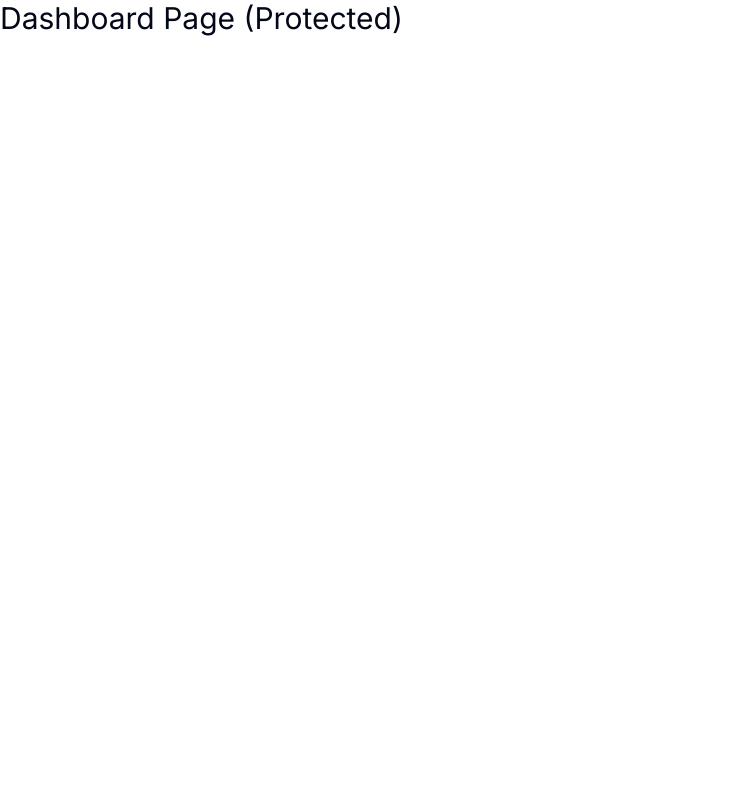
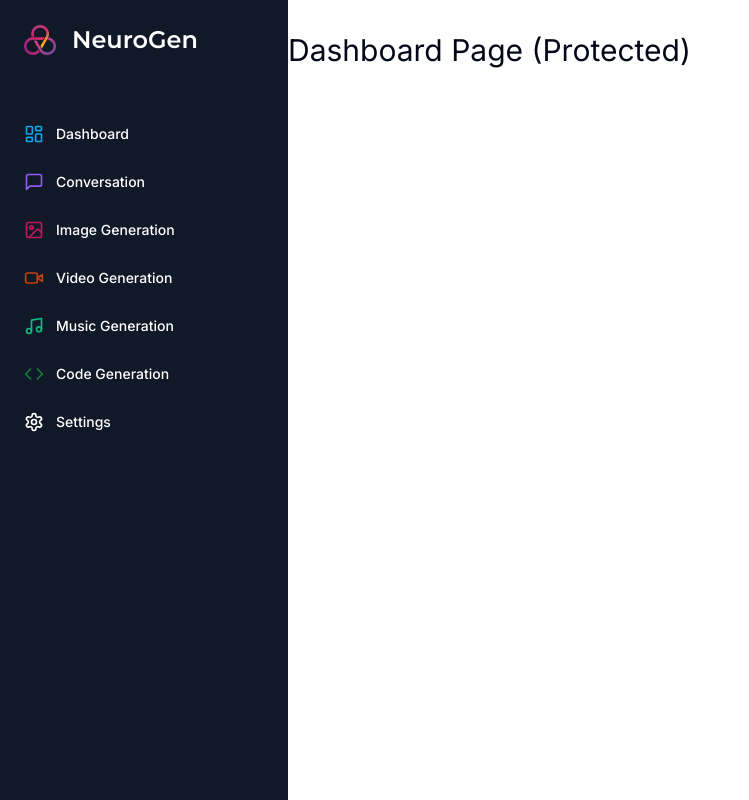
Before and after one commit to imvinojanv/NeuroGen-AI, a Next.js app: page /dashboard in a window 1280 px wide. Shown: the whole page, without its empty margins (0-749 px from the left). Built offline with nearby package versions, Linux system fonts and the light colour scheme.

Commit message:
Sidebar done 📱✅

```diff
--- a/app/(dashboard)/(routes)/dashboard/page.tsx
+++ b/app/(dashboard)/(routes)/dashboard/page.tsx
@@ -1,11 +1,9 @@
-import { Button } from "@/components/ui/button";
-import { UserButton } from '@clerk/nextjs';
+
 
 const DashboardPage = () => {
   return (
     <>
       <h1 className="text-3xl">Dashboard Page (Protected)</h1>
-      <UserButton afterSignOutUrl="/" />
     </>
   )
 }
--- /dev/null
+++ b/app/(dashboard)/layout.tsx
@@ -0,0 +1,22 @@
+import Navbar from "@/components/Navbar";
+import Sidebar from "@/components/Sidebar";
+
+const DashboardLayout = ({
+    children
+} : {
+    children: React.ReactNode;
+}) => {
+  return (
+    <div className="h-full relative">
+      <div className="hidden h-full md:flex md:w-72 md:flex-col md:fixed md:inset-y-0 z-[80] bg-gray-900">
+        <Sidebar />
+      </div>
+      <main className="md:pl-72">
+        <Navbar />
+        {children}
+      </main>
+    </div>
+  );
+}
+
+export default DashboardLayout
--- /dev/null
+++ b/components/Navbar.tsx
@@ -0,0 +1,16 @@
+import { UserButton } from "@clerk/nextjs";
+
+import MobileSidebar from "@/components/mobile-sidebar";
+
+const Navbar = () => {
+  return (
+    <div className="flex items-center p-4">
+        <MobileSidebar />
+        <div className="flex w-full justify-end">
+            <UserButton afterSignOutUrl="/" />
+        </div>
+    </div>
+  )
+}
+
+export default Navbar
--- /dev/null
+++ b/components/Sidebar.tsx
@@ -0,0 +1,103 @@
+"use client";
+
+import Image from 'next/image';
+import Link from 'next/link';
+import React from 'react';
+import { Montserrat } from 'next/font/google';
+import {
+    LayoutDashboard,
+    MessageSquare,
+    ImageIcon,
+    VideoIcon,
+    Music,
+    Code,
+    Settings
+} from "lucide-react";
+
+import { cn } from '@/lib/utils';
+
+const montserrat = Montserrat({
+    weight: "600",
+    subsets: ['latin']
+});
+
+const routes = [
+    {
+        lable: "Dashboard",
+        icon: LayoutDashboard,
+        href: "/dashboard",
+        color: "text-sky-500",
+    },
+    {
+        lable: "Conversation",
+        icon: MessageSquare,
+        href: "/conversation",
+        color: "text-violet-500",
+    },
+    {
+        lable: "Image Generation",
+        icon: ImageIcon,
+        href: "/image",
+        color: "text-pink-700",
+    },
+    {
+        lable: "Video Generation",
+        icon: VideoIcon,
+        href: "/video",
+        color: "text-orange-700",
+    },
+    {
+        lable: "Music Generation",
+        icon: Music,
+        href: "/music",
+        color: "text-emerald-500",
+    },
+    {
+        lable: "Code Generation",
+        icon: Code,
+        href: "/code",
+        color: "text-green-700",
+    },
+    {
+        lable: "Settings",
+        icon: Settings,
+        href: "/settings",
+    },
+]
+
+function Sidebar() {
+  return (
+    <div className='space-y-4 py-4 flex flex-col h-full bg-[#111827] text-white'>
+        <div className='px-3 py-2 flex-1'>
+            <Link href="/dashboard" className='flex items-center pl-3 mb-14'>
+                <div className='relative w-8 h-8 mr-4'>
+                    <Image
+                        fill
+                        alt='Logo'
+                        src='/logo.png'
+                    />
+                </div>
+                <h1 className={cn("text-2xl font-bold", montserrat.className)}>
+                    NeuroGen
+                </h1>
+            </Link>
+            <div className='space-y-1'>
+                {routes.map((route) => (
+                    <Link
+                        href={route.href}
+                        key={route.href}
+                        className='text-sm group flex p-3 w-full justify-start font-medium cursor-pointer hover:text-white hover:bg-white/10 rounded-lg transition'
+                    >
+                        <div className='flex items-center flex-1'>
+                            <route.icon className={cn("h-5 w-5 mr-3", route.color)} />
+                            {route.lable}
+                        </div>
+                    </Link>
+                ))}
+            </div>
+        </div>
+    </div>
+  )
+}
+
+export default Sidebar
--- /dev/null
+++ b/components/mobile-sidebar.tsx
@@ -0,0 +1,24 @@
+"use client";
+
+import { Menu } from "lucide-react";
+
+import { Button } from "@/components/ui/button";
+import { Sheet, SheetContent, SheetTrigger } from "@/components/ui/sheet";
+import Sidebar from "@/components/Sidebar";
+
+function MobileSidebar() {
+  return (
+    <Sheet>
+        <SheetTrigger>
+            <Button variant="ghost" size="icon" className="md:hidden">
+                <Menu />
+            </Button>
+        </SheetTrigger>
+        <SheetContent side="left" className="p-0">
+            <Sidebar />
+        </SheetContent>
+    </Sheet>
+  )
+}
+
+export default MobileSidebar
--- /dev/null
+++ b/components/ui/sheet.tsx
@@ -0,0 +1,144 @@
+"use client"
+
+import * as React from "react"
+import * as SheetPrimitive from "@radix-ui/react-dialog"
+import { cva, type VariantProps } from "class-variance-authority"
+import { X } from "lucide-react"
+
+import { cn } from "@/lib/utils"
+
+const Sheet = SheetPrimitive.Root
+
+const SheetTrigger = SheetPrimitive.Trigger
+
+const SheetClose = SheetPrimitive.Close
+
+const SheetPortal = ({
+  className,
+  ...props
+}: SheetPrimitive.DialogPortalProps) => (
+  <SheetPrimitive.Portal className={cn(className)} {...props} />
+)
+SheetPortal.displayName = SheetPrimitive.Portal.displayName
+
+const SheetOverlay = React.forwardRef<
+  React.ElementRef<typeof SheetPrimitive.Overlay>,
+  React.ComponentPropsWithoutRef<typeof SheetPrimitive.Overlay>
+>(({ className, ...props }, ref) => (
+  <SheetPrimitive.Overlay
+    className={cn(
+      "fixed inset-0 z-50 bg-background/80 backdrop-blur-sm data-[state=open]:animate-in data-[state=closed]:animate-out data-[state=closed]:fade-out-0 data-[state=open]:fade-in-0",
+      className
+    )}
+    {...props}
+    ref={ref}
+  />
+))
+SheetOverlay.displayName = SheetPrimitive.Overlay.displayName
+
+const sheetVariants = cva(
+  "fixed z-50 gap-4 bg-background p-6 shadow-lg transition ease-in-out data-[state=open]:animate-in data-[state=closed]:animate-out data-[state=closed]:duration-300 data-[state=open]:duration-500",
+  {
+    variants: {
+      side: {
+        top: "inset-x-0 top-0 border-b data-[state=closed]:slide-out-to-top data-[state=open]:slide-in-from-top",
+        bottom:
+          "inset-x-0 bottom-0 border-t data-[state=closed]:slide-out-to-bottom data-[state=open]:slide-in-from-bottom",
+        left: "inset-y-0 left-0 h-full w-3/4 border-r data-[state=closed]:slide-out-to-left data-[state=open]:slide-in-from-left sm:max-w-sm",
+        right:
+          "inset-y-0 right-0 h-full w-3/4  border-l data-[state=closed]:slide-out-to-right data-[state=open]:slide-in-from-right sm:max-w-sm",
+      },
+    },
+    defaultVariants: {
+      side: "right",
+    },
+  }
+)
+
+interface SheetContentProps
+  extends React.ComponentPropsWithoutRef<typeof SheetPrimitive.Content>,
+    VariantProps<typeof sheetVariants> {}
+
+const SheetContent = React.forwardRef<
+  React.ElementRef<typeof SheetPrimitive.Content>,
+  SheetContentProps
+>(({ side = "right", className, children, ...props }, ref) => (
+  <SheetPortal>
+    <SheetOverlay />
+    <SheetPrimitive.Content
+      ref={ref}
+      className={cn(sheetVariants({ side }), className)}
+      {...props}
+    >
+      {children}
+      <SheetPrimitive.Close className="absolute right-4 top-4 rounded-sm opacity-70 ring-offset-background transition-opacity hover:opacity-100 focus:outline-none focus:ring-2 focus:ring-ring focus:ring-offset-2 disabled:pointer-events-none data-[state=open]:bg-secondary">
+        <X className="h-4 w-4" />
+        <span className="sr-only">Close</span>
+      </SheetPrimitive.Close>
+    </SheetPrimitive.Content>
+  </SheetPortal>
+))
+SheetContent.displayName = SheetPrimitive.Content.displayName
+
+const SheetHeader = ({
+  className,
+  ...props
+}: React.HTMLAttributes<HTMLDivElement>) => (
+  <div
+    className={cn(
+      "flex flex-col space-y-2 text-center sm:text-left",
+      className
+    )}
+    {...props}
+  />
+)
+SheetHeader.displayName = "SheetHeader"
+
+const SheetFooter = ({
+  className,
+  ...props
+}: React.HTMLAttributes<HTMLDivElement>) => (
+  <div
+    className={cn(
+      "flex flex-col-reverse sm:flex-row sm:justify-end sm:space-x-2",
+      className
+    )}
+    {...props}
+  />
+)
+SheetFooter.displayName = "SheetFooter"
+
+const SheetTitle = React.forwardRef<
+  React.ElementRef<typeof SheetPrimitive.Title>,
+  React.ComponentPropsWithoutRef<typeof SheetPrimitive.Title>
+>(({ className, ...props }, ref) => (
+  <SheetPrimitive.Title
+    ref={ref}
+    className={cn("text-lg font-semibold text-foreground", className)}
+    {...props}
+  />
+))
+SheetTitle.displayName = SheetPrimitive.Title.displayName
+
+const SheetDescription = React.forwardRef<
+  React.ElementRef<typeof SheetPrimitive.Description>,
+  React.ComponentPropsWithoutRef<typeof SheetPrimitive.Description>
+>(({ className, ...props }, ref) => (
+  <SheetPrimitive.Description
+    ref={ref}
+    className={cn("text-sm text-muted-foreground", className)}
+    {...props}
+  />
+))
+SheetDescription.displayName = SheetPrimitive.Description.displayName
+
+export {
+  Sheet,
+  SheetTrigger,
+  SheetClose,
+  SheetContent,
+  SheetHeader,
+  SheetFooter,
+  SheetTitle,
+  SheetDescription,
+}
```
Also changed, not shown: steps.txt.
